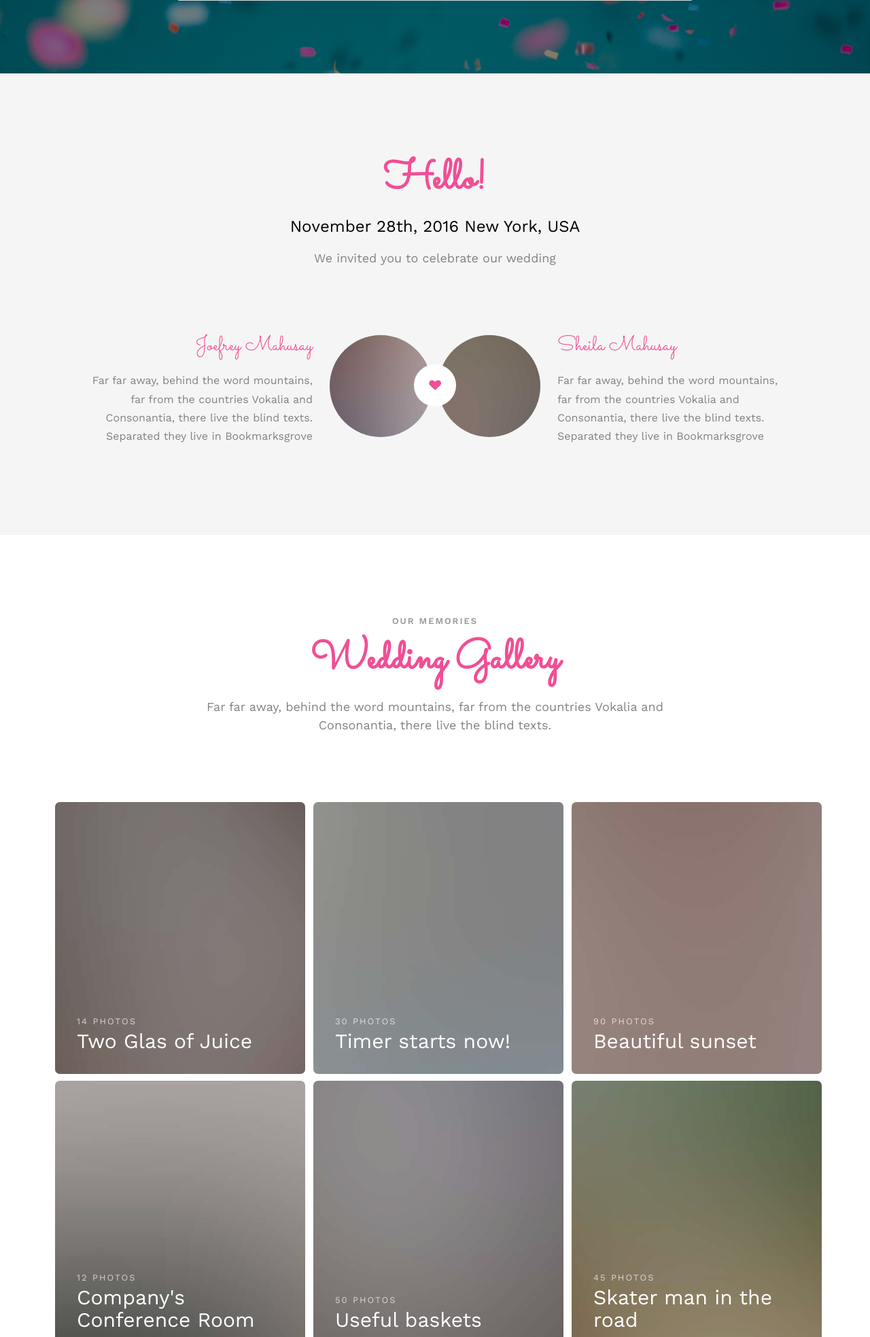
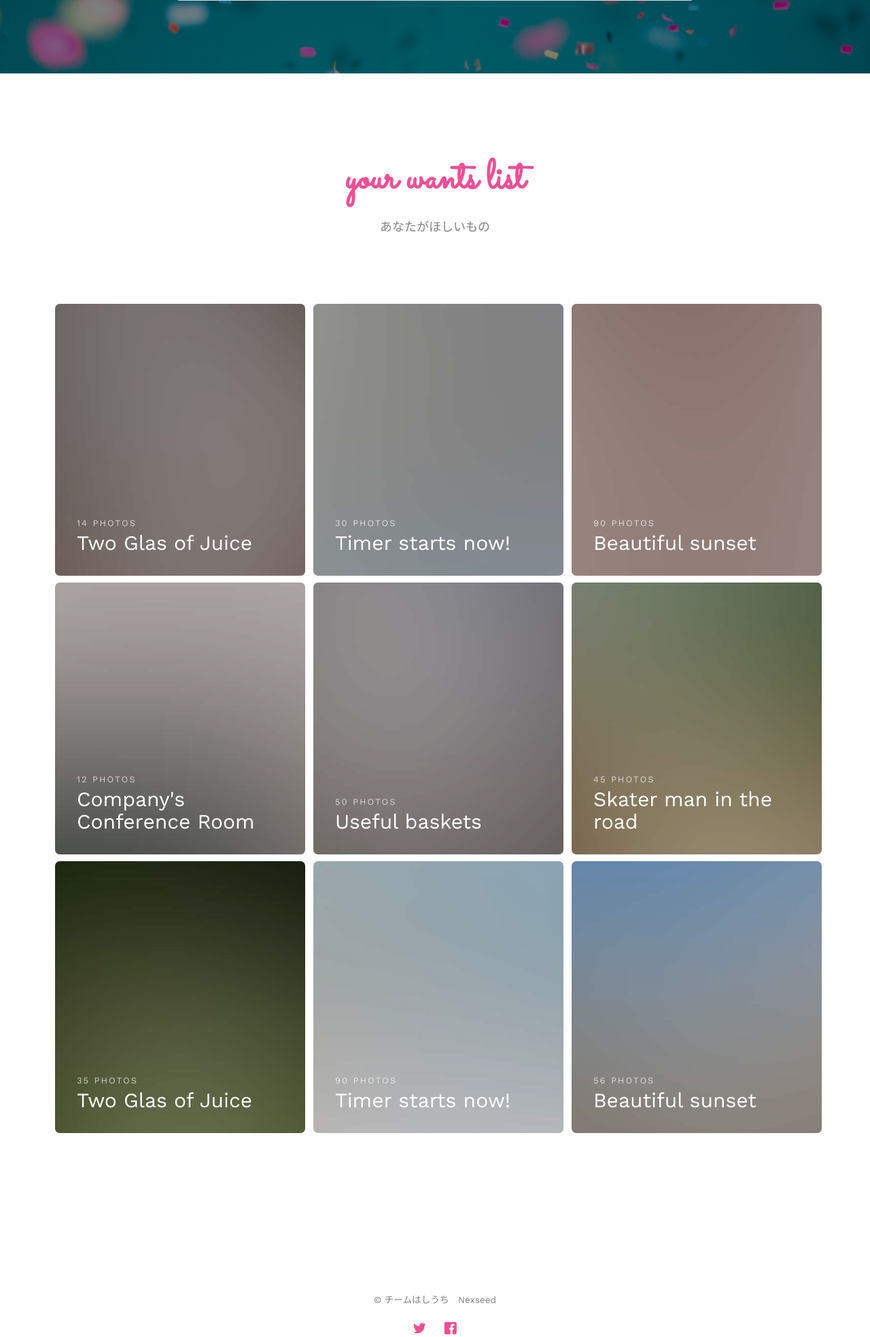
Before and after one commit to yasa83/Present_box, a PHP site: page /want.php in a window 1280 px wide. Shown: the part 612-2579 px from the top of the page at 68% size. Run offline with PHP 8.4, Linux system fonts and the light colour scheme; some web fonts are replaced.

Commit message:
ほしいものを写真一覧で表示

```diff
--- a/want.php
+++ b/want.php
@@ -110,57 +110,19 @@
         </form>
       </div>
     </div>
-
-
-
         </div>
     </header>
     <!-- ヘッダー終わり -->
 
 
 <!--wrap始まり-->
-<div id="wrap">
-    <div class="content">
-    <div id="fh5co-couple" class="fh5co-section-gray">
-        <div class="container">
-            <div class="row">
-                <div class="col-md-8 col-md-offset-2 text-center fh5co-heading animate-box">
-                    <h2>Hello!</h2>
-                    <h3>November 28th, 2016 New York, USA</h3>
-                    <p>We invited you to celebrate our wedding</p>
-                </div>
-            </div>
-            <div class="couple-wrap animate-box">
-                <div class="couple-half">
-                    <div class="groom">
-                        <img src="images/groom.jpg" alt="groom" class="img-responsive">
-                    </div>
-                    <div class="desc-groom">
-                        <h3>Joefrey Mahusay</h3>
-                        <p>Far far away, behind the word mountains, far from the countries Vokalia and Consonantia, there live the blind texts. Separated they live in Bookmarksgrove</p>
-                    </div>
-                </div>
-                <p class="heart text-center"><i class="icon-heart2"></i></p>
-                <div class="couple-half">
-                    <div class="bride">
-                        <img src="images/bride.jpg" alt="groom" class="img-responsive">
-                    </div>
-                    <div class="desc-bride">
-                        <h3>Sheila Mahusay</h3>
-                        <p>Far far away, behind the word mountains, far from the countries Vokalia and Consonantia, there live the blind texts. Separated they live in Bookmarksgrove</p>
-                    </div>
-                </div>
-            </div>
-        </div>
-    </div>
 
     <div id="fh5co-gallery">
         <div class="container">
             <div class="row">
                 <div class="col-md-8 col-md-offset-2 text-center fh5co-heading animate-box">
-                    <span>Our Memories</span>
-                    <h2>Wedding Gallery</h2>
-                    <p>Far far away, behind the word mountains, far from the countries Vokalia and Consonantia, there live the blind texts.</p>
+                    <h2>your wants list</h2>
+                    <p>あなたがほしいもの</p>
                 </div>
             </div>
             <div class="row row-bottom-padded-md">
@@ -250,43 +212,7 @@
         </div>
     </div>
 
-    <div id="fh5co-started" class="fh5co-bg" style="background-image:url(images/img_bg_4.jpg);">
-        <div class="overlay"></div>
-        <div class="container">
-            <div class="row animate-box">
-                <div class="col-md-8 col-md-offset-2 text-center fh5co-heading">
-                    <h2>Are You Attending?</h2>
-                    <p>Please Fill-up the form to notify you that you're attending. Thanks.</p>
-                </div>
-            </div>
-            <div class="row animate-box">
-                <div class="col-md-10 col-md-offset-1">
-                    <form class="form-inline">
-                        <div class="col-md-4 col-sm-4">
-                            <div class="form-group">
-                                <label for="name" class="sr-only">Name</label>
-                                <input type="name" class="form-control" id="name" placeholder="Name">
-                            </div>
-                        </div>
-                        <div class="col-md-4 col-sm-4">
-                            <div class="form-group">
-                                <label for="email" class="sr-only">Email</label>
-                                <input type="email" class="form-control" id="email" placeholder="Email">
-                            </div>
-                        </div>
-                        <div class="col-md-4 col-sm-4">
-                            <button type="submit" class="btn btn-default btn-block">I am Attending</button>
-                        </div>
-                    </form>
-                </div>
-            </div>
-        </div>
-    </div>
 
-
-
-    </div>
-</div>
             <!--wrap終わり-->
 
 
```
